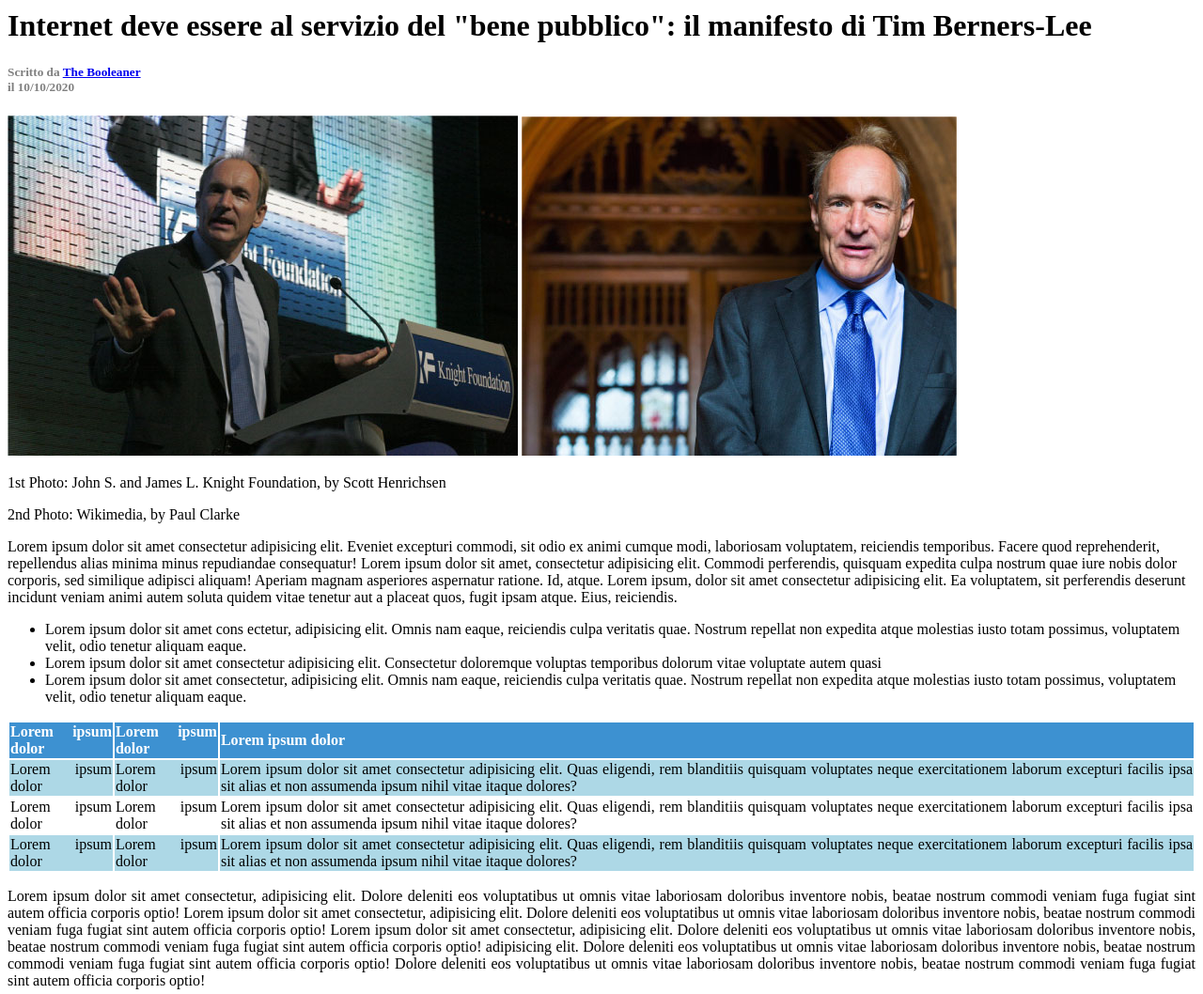
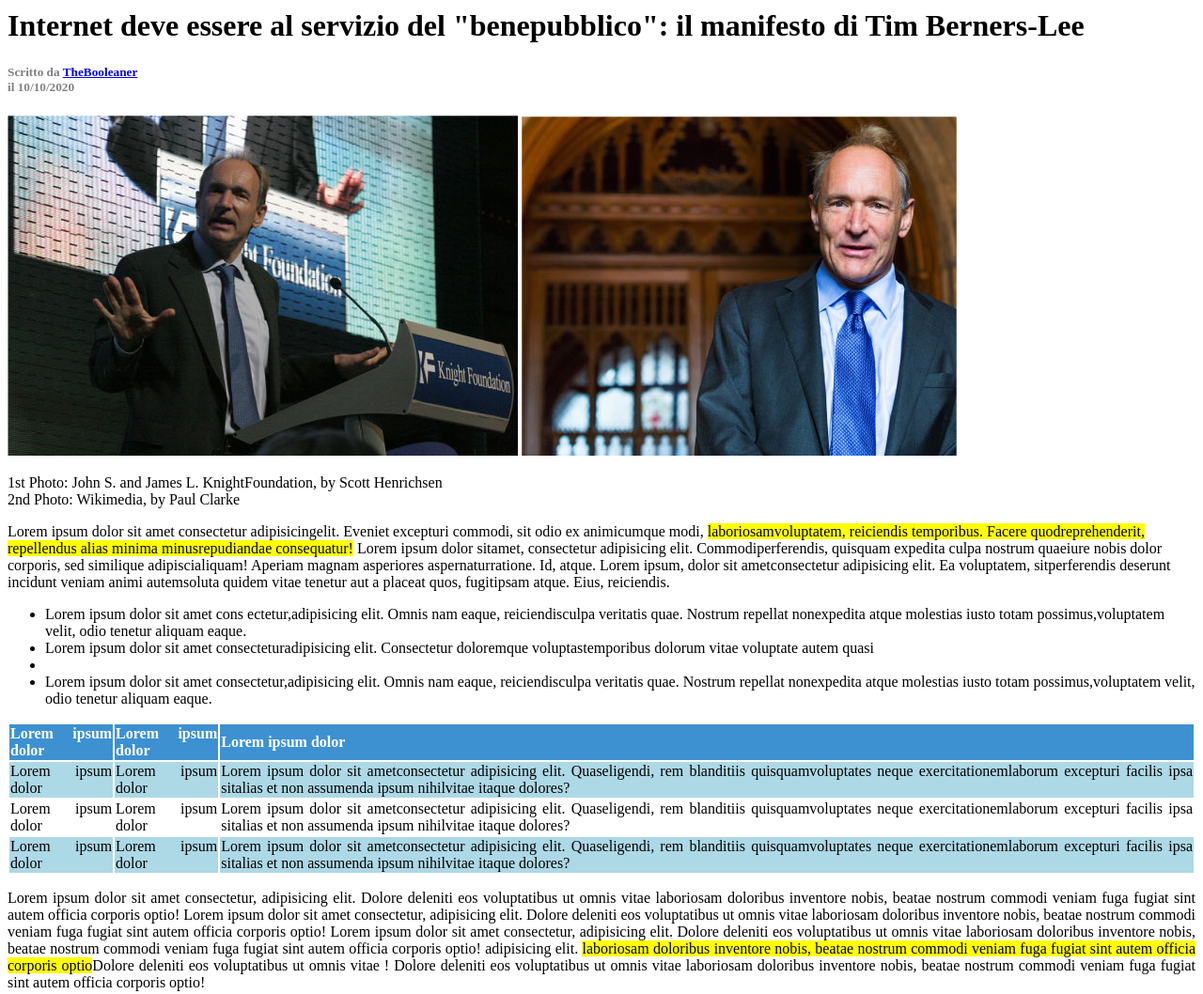
Before and after one commit to ludovicaghemo/html-css-booleaner, a plain HTML site: page index.html in a window 1280 px wide. Shown: the part 220-1278 px from the top of the page at 94% size. Drawn offline with Linux system fonts and the light colour scheme.

Commit message:
last changes

```diff
--- a/css/style.css
+++ b/css/style.css
@@ -14,15 +14,9 @@ h5 {
     color: grey;
 }
 
-
-/* .article-info {
-    color: gray;
-} */
-
-/* body {
-    font-family: Arial, Helvetica, sans-serif;
-} */
-
+.yellow {
+    background-color: yellow;
+}
 
 table {
     text-align: justify;
--- a/index.html
+++ b/index.html
@@ -19,42 +19,34 @@
     <!-- <main> -->
     <main>
         <!-- Intestazione con titolo e foto -->
-            <h1>Internet deve essere al servizio del "bene pubblico": il manifesto di Tim Berners-Lee</h1>
+        <h1>Internet deve essere al servizio del "benepubblico": il manifesto di Tim Berners-Lee</h1>
 
-            <h5>Scritto da <a href="https://boolean.careers/">The Booleaner</a>
+        <h5>Scritto da <a href="https://boolean.careers/">TheBooleaner</a>
         <br>
         il 10/10/2020
         </h5>
 
-            <!-- <div class="article-info">
-                <p>Scritto da <a href="https://boolean.careers/">The Booleaner</a>
+        <div>
+            <img src="img/tim-1.jpg" alt="Picture with TimBerners-Lee">
+            <img src="img/tim-2.jpg" alt="Picture with TimBerners-Lee 2">
+
+            <p>1st Photo: John S. and James L. KnightFoundation, by Scott Henrichsen
             <br>
-                il 10/10/2020</p>
-            </div> -->
-
-            <div>
-                <img src="img/tim-1.jpg" alt="Picture with Tim Berners-Lee">
-                <img src="img/tim-2.jpg" alt="Picture with Tim Berners-Lee 2">
-                <figcaption>
-                    <p>1st Photo: John S. and James L. Knight Foundation, by Scott Henrichsen</p>
-            </figcaption>
-            <figcaption>
-                <p>2nd Photo: Wikimedia, by Paul Clarke</p>
-            </figcaption>
+            2nd Photo: Wikimedia, by Paul Clarke
+            </p>
         </div>
-
 
         <!-- Paragrafo 1 -->
         <section>
-            <p>Lorem ipsum dolor sit amet consectetur adipisicing elit. Eveniet excepturi commodi, sit odio ex animi cumque modi, laboriosam voluptatem, reiciendis temporibus. Facere quod reprehenderit, repellendus alias minima minus repudiandae consequatur! Lorem ipsum dolor sit amet, consectetur adipisicing elit. Commodi perferendis, quisquam expedita culpa nostrum quae iure nobis dolor corporis, sed similique adipisci aliquam! Aperiam magnam asperiores aspernatur ratione. Id, atque. Lorem ipsum, dolor sit amet consectetur adipisicing elit. Ea voluptatem, sit perferendis deserunt incidunt veniam animi autem soluta quidem vitae tenetur aut a placeat quos, fugit ipsam atque. Eius, reiciendis.</p>
+        <p>Lorem ipsum dolor sit amet consectetur adipisicingelit. Eveniet excepturi commodi, sit odio ex animicumque modi, <span class="yellow">laboriosamvoluptatem, reiciendis temporibus. Facere quodreprehenderit, repellendus alias minima minusrepudiandae consequatur!</span> Lorem ipsum dolor sitamet, consectetur adipisicing elit. Commodiperferendis, quisquam expedita culpa nostrum quaeiure nobis dolor corporis, sed similique adipiscialiquam! Aperiam magnam asperiores aspernaturratione. Id, atque. Lorem ipsum, dolor sit ametconsectetur adipisicing elit. Ea voluptatem, sitperferendis deserunt incidunt veniam animi autemsoluta quidem vitae tenetur aut a placeat quos, fugitipsam atque. Eius, reiciendis.</p>
         </section>
 
         <!-- Lista -->
         <section>
         <ul>
-                <li>Lorem ipsum dolor sit amet cons ectetur, adipisicing elit. Omnis nam eaque, reiciendis culpa veritatis quae. Nostrum repellat non expedita atque molestias iusto totam possimus, voluptatem velit, odio tenetur aliquam eaque.</li>
-                <li>Lorem ipsum dolor sit amet consectetur adipisicing elit. Consectetur doloremque voluptas temporibus dolorum vitae voluptate autem quasi</li>
-                <li>Lorem ipsum dolor sit amet consectetur, adipisicing elit. Omnis nam eaque, reiciendis culpa veritatis quae. Nostrum repellat non expedita atque molestias iusto totam possimus, voluptatem velit, odio tenetur aliquam eaque.</li>
+            <li>Lorem ipsum dolor sit amet cons ectetur,adipisicing elit. Omnis nam eaque, reiciendisculpa veritatis quae. Nostrum repellat nonexpedita atque molestias iusto totam possimus,voluptatem velit, odio tenetur aliquam eaque.</li>
+            <li>Lorem ipsum dolor sit amet consecteturadipisicing elit. Consectetur doloremque voluptastemporibus dolorum vitae voluptate autem quasi<li>
+            <li>Lorem ipsum dolor sit amet consectetur,adipisicing elit. Omnis nam eaque, reiciendisculpa veritatis quae. Nostrum repellat nonexpedita atque molestias iusto totam possimus,voluptatem velit, odio tenetur aliquam eaque.</li>
         </ul>
         </section>
 
@@ -76,25 +68,26 @@
                         <tr class="blue">
                             <td colspan="2">Lorem ipsum dolor</td>
                             <td colspan="2">Lorem ipsum dolor</td>
-                            <td>Lorem ipsum dolor sit amet consectetur adipisicing elit. Quas eligendi, rem blanditiis quisquam voluptates neque exercitationem laborum excepturi facilis ipsa sit alias et non assumenda ipsum nihil vitae itaque dolores?</td>
+                            <td>Lorem ipsum dolor sit ametconsectetur adipisicing elit. Quaseligendi, rem blanditiis quisquamvoluptates neque exercitationemlaborum excepturi facilis ipsa sitalias et non assumenda ipsum nihilvitae itaque dolores?</td>
                         </tr>
                         <tr class="white">
                             <td colspan="2">Lorem ipsum dolor</td>
                             <td colspan="2">Lorem ipsum dolor</td>
-                            <td>Lorem ipsum dolor sit amet consectetur adipisicing elit. Quas eligendi, rem blanditiis quisquam voluptates neque exercitationem laborum excepturi facilis ipsa sit alias et non assumenda ipsum nihil vitae itaque dolores?</td>
+                            <td>Lorem ipsum dolor sit ametconsectetur adipisicing elit. Quaseligendi, rem blanditiis quisquamvoluptates neque exercitationemlaborum excepturi facilis ipsa sitalias et non assumenda ipsum nihilvitae itaque dolores?</td>
                         </tr>
                         <tr class="blue">
                             <td colspan="2">Lorem ipsum dolor</td>
                             <td colspan="2">Lorem ipsum dolor</td>
-                            <td>Lorem ipsum dolor sit amet consectetur adipisicing elit. Quas eligendi, rem blanditiis quisquam voluptates neque exercitationem laborum excepturi facilis ipsa sit alias et non assumenda ipsum nihil vitae itaque dolores?</td>
+                            <td>Lorem ipsum dolor sit ametconsectetur adipisicing elit. Quaseligendi, rem blanditiis quisquamvoluptates neque exercitationemlaborum excepturi facilis ipsa sitalias et non assumenda ipsum nihilvitae itaque dolores?</td>
                         </tr>
                     </tbody>
                     <!-- /Corpo tabella -->
             </table>
         </section>
+
         <!-- Paragrafo 2 giustificato-->
         <section>
-                <p class="justify">Lorem ipsum dolor sit amet consectetur, adipisicing elit. Dolore deleniti eos voluptatibus ut omnis vitae laboriosam doloribus inventore nobis, beatae nostrum commodi veniam fuga fugiat sint autem officia corporis optio! Lorem ipsum dolor sit amet consectetur, adipisicing elit. Dolore deleniti eos voluptatibus ut omnis vitae laboriosam doloribus inventore nobis, beatae nostrum commodi veniam fuga fugiat sint autem officia corporis optio! Lorem ipsum dolor sit amet consectetur, adipisicing elit. Dolore deleniti eos voluptatibus ut omnis vitae laboriosam doloribus inventore nobis, beatae nostrum commodi veniam fuga fugiat sint autem officia corporis optio! adipisicing elit. Dolore deleniti eos voluptatibus ut omnis vitae laboriosam doloribus inventore nobis, beatae nostrum commodi veniam fuga fugiat sint autem officia corporis optio! Dolore deleniti eos voluptatibus ut omnis vitae laboriosam doloribus inventore nobis, beatae nostrum commodi veniam fuga fugiat sint autem officia corporis optio!</p>
+            <p class="justify">Lorem ipsum dolor sit amet consectetur, adipisicing elit. Dolore deleniti eos voluptatibus ut omnis vitae laboriosam doloribus inventore nobis, beatae nostrum commodi veniam fuga fugiat sint autem officia corporis optio! Lorem ipsum dolor sit amet consectetur, adipisicing elit. Dolore deleniti eos voluptatibus ut omnis vitae laboriosam doloribus inventore nobis, beatae nostrum commodi veniam fuga fugiat sint autem officia corporis optio! Lorem ipsum dolor sit amet consectetur, adipisicing elit. Dolore deleniti eos voluptatibus ut omnis vitae laboriosam doloribus inventore nobis, beatae nostrum commodi veniam fuga fugiat sint autem officia corporis optio! adipisicing elit. <span class="yellow">laboriosam doloribus inventore nobis, beatae nostrum commodi veniam fuga fugiat sint autem officia corporis optio</span>Dolore deleniti eos voluptatibus ut omnis vitae ! Dolore deleniti eos voluptatibus ut omnis vitae laboriosam doloribus inventore nobis, beatae nostrum commodi veniam fuga fugiat sint autem officia corporis optio!</p>
         </section>
 
         <!-- Sezione Potrebbero interessarti con foto -->
@@ -109,6 +102,7 @@
 
     <!-- <footer> -->
     <footer>
+        <p>Made with &hearts; by Ludo</p>
     </footer>
     <!-- </footer> -->
 
```
Lines whose indentation alone changed are shown as unchanged.
